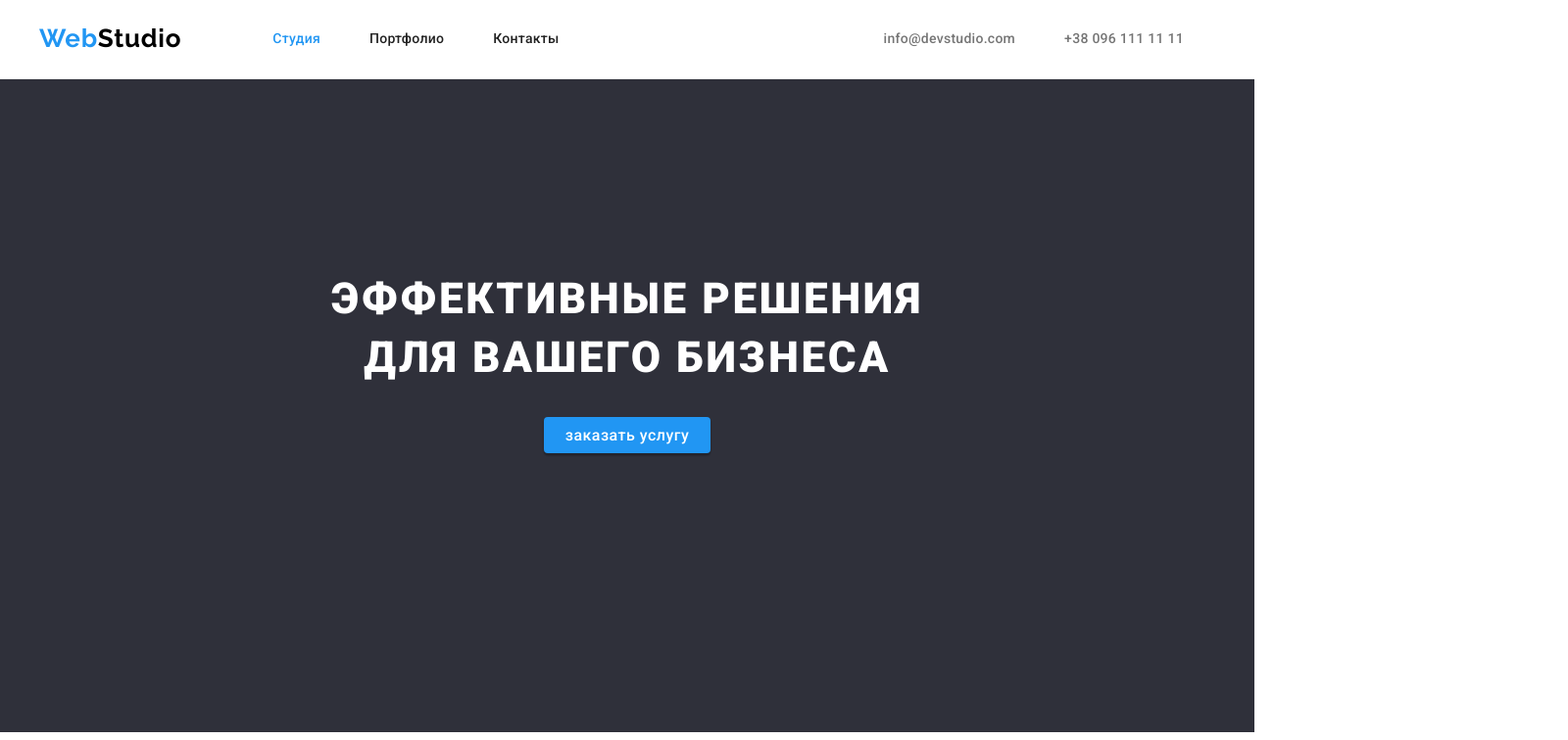
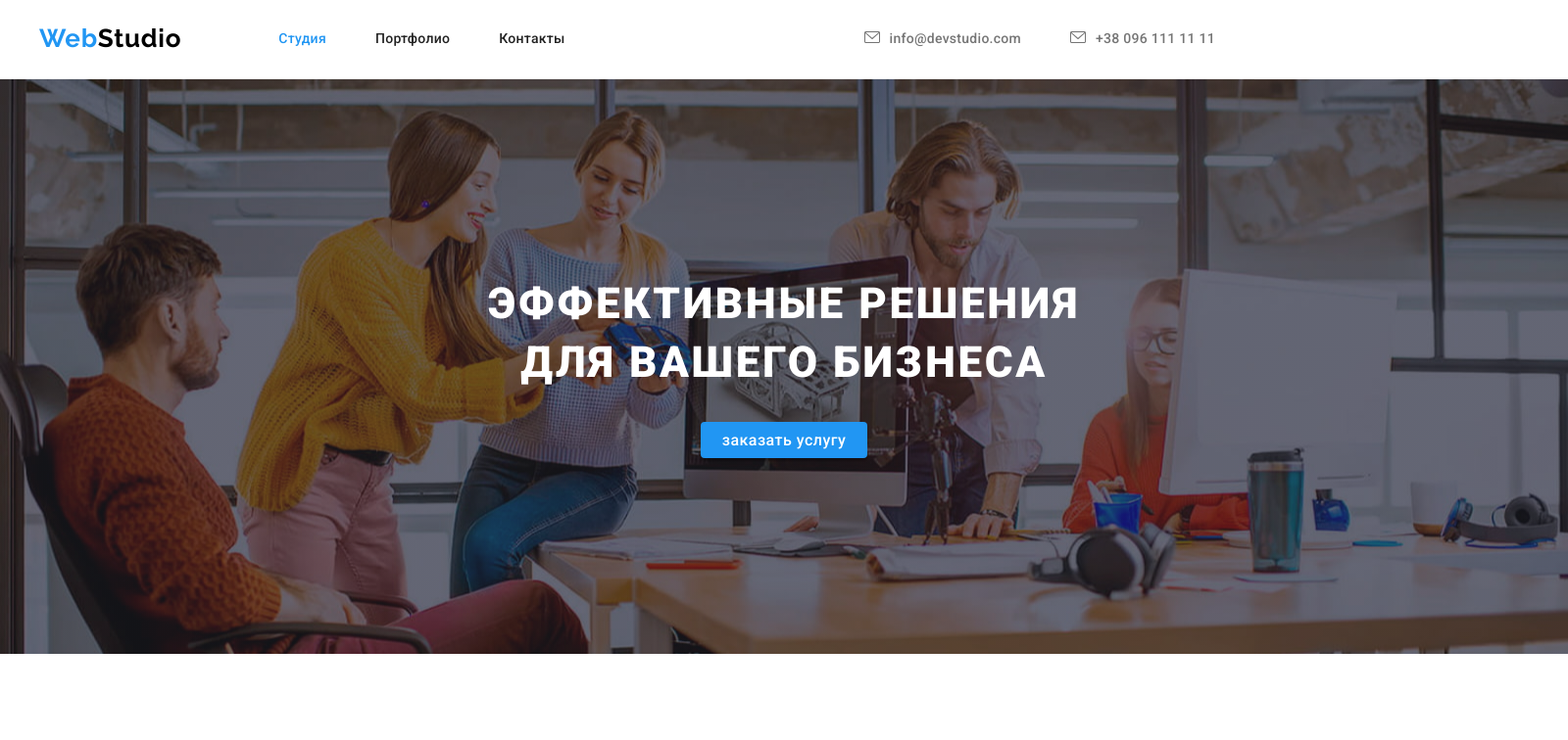
Before and after one commit to VitaliiMoskalyk/goit-markup-hw-04, a plain HTML site: page index.html in a window 1280 px wide. Shown: the top 756 px of the page at 98% size, 1600 px wide, since content can reach past the window. Drawn offline with Linux system fonts and the light colour scheme.

Commit message:
фон
-бкг
-имг
-градиент

```diff
--- a/css/styles.css
+++ b/css/styles.css
@@ -13,6 +13,8 @@
   --box-people-shadow: 0px 1px 3px rgba(0, 0, 0, 0.12),
     0px 1px 1px rgba(0, 0, 0, 0.14), 0px 2px 1px rgba(0, 0, 0, 0.2);
   --border-line: #ececec;
+  --hero-background: #c4c4c4;
+  --bgr-overlay: rgba(47, 48, 58, 0.4);
 }
 
 /*Lists global settings*/
@@ -60,7 +62,26 @@ section {
 }
 .hero {
   padding: 0;
-  background: var(--footer-color);
+
+  /*оформление многослойного ГЕРОЯ*/
+  min-width: 1600px;
+  background: var(--hero-background);
+  background-image: linear-gradient(
+      to right,
+      var(--bgr-overlay),
+      var(--bgr-overlay)
+    ),
+    url(/images/background-img-hero.jpg);
+  background-repeat: no-repeat;
+  background-position: center;
+  background-size: 1600px;
+
+  /*background-color: var(--background-grey);
+
+  background-image: url(/images/background-img-hero.jpg);
+  background-repeat: no-repeat;
+  background-position: center;
+  background-size: 1600px 600px;*/
 }
 
 /*Глобальный стиль для всего сайта*/
@@ -69,6 +90,7 @@ body {
   font-family: Roboto, Geneva, normal;
   color: var(--main-text-color);
 }
+
 /*Summary class*/
 .container {
   width: 1230px;
@@ -106,6 +128,7 @@ section.site-header {
 .header-flex {
   display: flex;
   align-items: center;
+  justify-content: space-between;
 }
 .menu-navigation {
   display: flex;
@@ -113,14 +136,24 @@ section.site-header {
 .menu-nav-conteiner {
   display: flex;
   margin-left: 93px;
+  align-items: center;
 }
 .menu-nav-conteiner .item:not(:last-child) {
   margin-right: 50px;
 }
 .menu-nav-conteiner.second {
-  margin-left: 331px;
+  margin-left: 305px;
+  align-items: center;
 }
+.menu-nav-contacts::before {
+  content: " ";
+  display: inline-flex;
 
+  margin-right: 10px;
+  height: 12px;
+  width: 16px;
+  background-image: url(/images/envelope.svg);
+}
 .menu-nav-link {
   font-weight: 500;
   font-size: 14px;
@@ -275,8 +308,8 @@ address {
 /*Герой*/
 
 .hero .container {
-  padding-top: 195px;
-  padding-bottom: 285px;
+  padding-top: 200px;
+  padding-bottom: 200px;
   text-align: center;
 }
 
```
Also changed, not shown: images/background-img-hero.jpg (added), images/envelope (hover).svg (added), images/envelope.svg (added), images/smartphone.svg (added).
